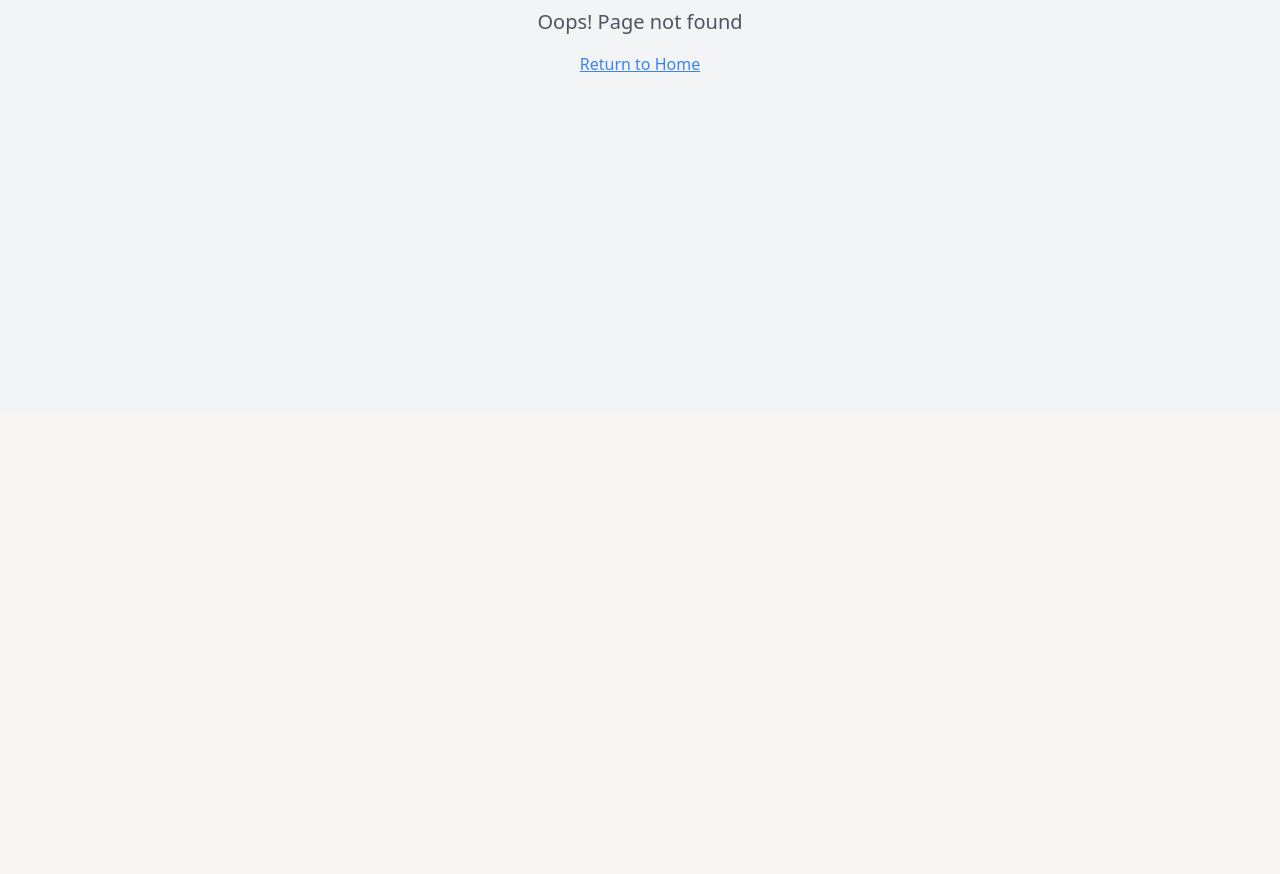
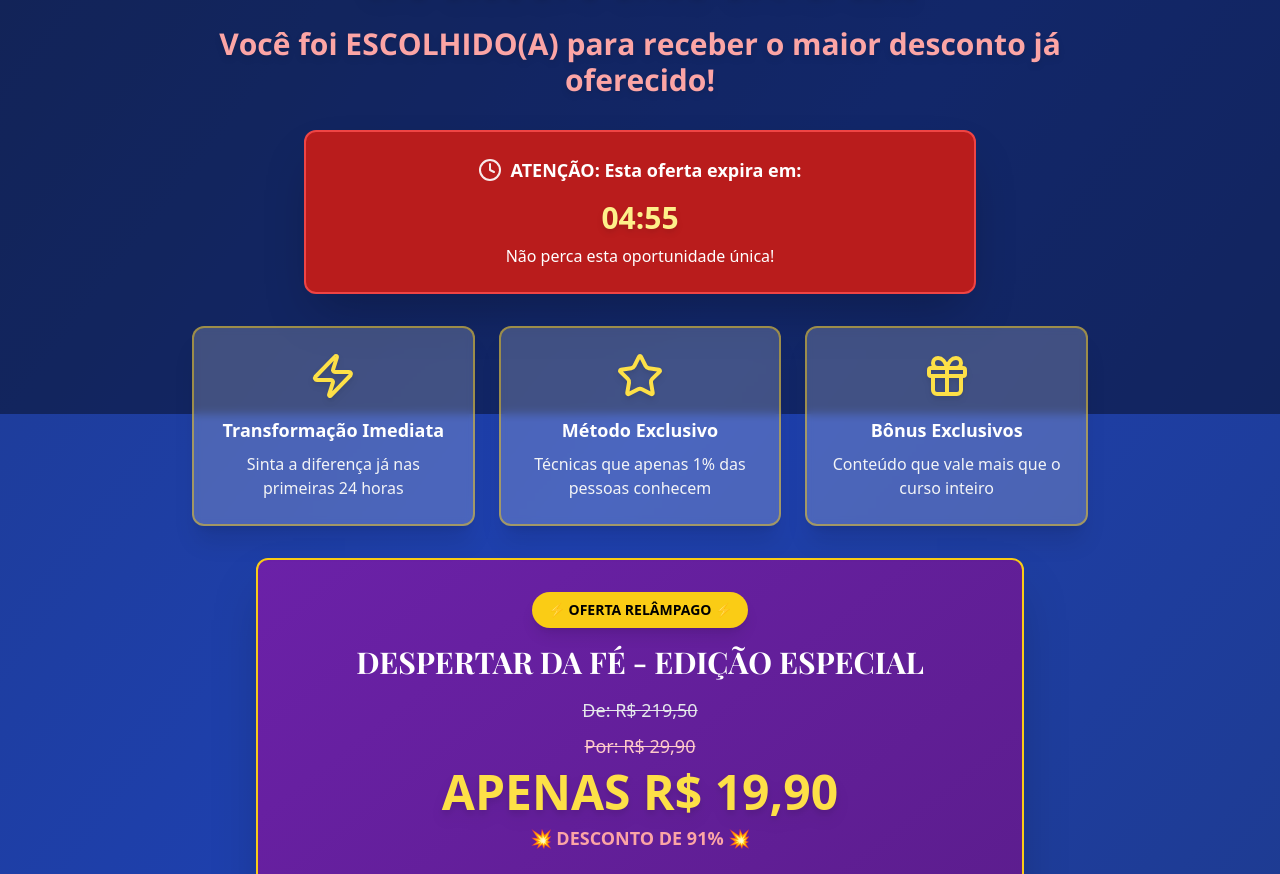
Before and after one commit to viniciuscgodoy/despertar-fe-landing, a React (Vite) app: page /back-redirect in a window 1280 px wide. Before the commit this address had no page. Shown: the part 386-1260 px from the top of the page. Before the commit the page ends 800 px from the top, so only its background shows below. Built offline with nearby package versions, Linux system fonts and the light colour scheme.

Commit message:
Add back redirect page
Adds a new back redirect page with the provided code. It also ensures all links are maintained and the main page icon is used.

```diff
--- a/src/App.tsx
+++ b/src/App.tsx
@@ -4,6 +4,7 @@ import { TooltipProvider } from "@/components/ui/tooltip";
 import { QueryClient, QueryClientProvider } from "@tanstack/react-query";
 import { BrowserRouter, Routes, Route } from "react-router-dom";
 import Index from "./pages/Index";
+import BackRedirect from "./pages/BackRedirect";
 import NotFound from "./pages/NotFound";
 const queryClient = new QueryClient();
 
@@ -18,6 +19,7 @@ const App = () => {
         <BrowserRouter>
           <Routes>
             <Route path="/" element={<Index />} />
+            <Route path="/back-redirect" element={<BackRedirect />} />
             {/* ADD ALL CUSTOM ROUTES ABOVE THE CATCH-ALL "*" ROUTE */}
             <Route path="*" element={<NotFound />} />
           </Routes>
--- /dev/null
+++ b/src/pages/BackRedirect.tsx
@@ -0,0 +1,178 @@
+import { useEffect, useState } from "react";
+import { Button } from "@/components/ui/button";
+import { Card, CardContent } from "@/components/ui/card";
+import { Clock, Zap, Star, Gift } from "lucide-react";
+
+const BackRedirect = () => {
+  const [timeLeft, setTimeLeft] = useState(300); // 5 minutos = 300 segundos
+
+  useEffect(() => {
+    // Contagem regressiva
+    const timer = setInterval(() => {
+      setTimeLeft((prev) => (prev > 0 ? prev - 1 : 0));
+    }, 1000);
+
+    // Detecta tentativa de saída
+    const handleMouseLeave = (e: MouseEvent) => {
+      if (e.clientY < 0) {
+        if (!sessionStorage.getItem("redirected")) {
+          sessionStorage.setItem("redirected", "true");
+          window.location.href = "https://pay.cakto.com.br/3fd4jcm";
+        }
+      }
+    };
+
+    const handleBeforeUnload = () => {
+      if (!sessionStorage.getItem("redirected")) {
+        sessionStorage.setItem("redirected", "true");
+        window.location.href = "https://pay.cakto.com.br/3fd4jcm";
+      }
+    };
+
+    document.addEventListener("mouseleave", handleMouseLeave);
+    window.addEventListener("beforeunload", handleBeforeUnload);
+
+    return () => {
+      clearInterval(timer);
+      document.removeEventListener("mouseleave", handleMouseLeave);
+      window.removeEventListener("beforeunload", handleBeforeUnload);
+    };
+  }, []);
+
+  // Formata o tempo como MM:SS
+  const formatTime = (seconds: number) => {
+    const m = String(Math.floor(seconds / 60)).padStart(2, "0");
+    const s = String(seconds % 60).padStart(2, "0");
+    return `${m}:${s}`;
+  };
+
+  return (
+    <div className="min-h-screen bg-gradient-to-br from-blue-900 via-blue-800 to-blue-900 text-white">
+      <div className="absolute inset-0 bg-black/40"></div>
+
+      <div className="container mx-auto px-4 py-20 relative z-10">
+        <div className="max-w-4xl mx-auto text-center">
+          {/* Headline impactante */}
+          <div className="mb-8">
+            <div className="inline-block bg-yellow-400 text-black px-6 py-3 rounded-full font-bold text-lg mb-4 animate-pulse shadow-lg">
+              🚨 OFERTA ESPECIAL ATIVADA! 🚨
+            </div>
+
+            <h1 className="font-heading text-3xl md:text-5xl lg:text-6xl font-bold mb-6 leading-tight">
+              <span className="block text-yellow-300 drop-shadow-lg">ESPERE!</span>
+              A cada 100 pessoas, apenas 1 é selecionada para esta
+              <span className="block text-yellow-300 drop-shadow-lg">OFERTA ESPECIAL!</span>
+            </h1>
+
+            <h2 className="font-body text-xl md:text-2xl lg:text-3xl mb-8 text-red-300 font-bold drop-shadow-md">
+              Você foi ESCOLHIDO(A) para receber o maior desconto já oferecido!
+            </h2>
+          </div>
+
+          {/* Urgência */}
+          <Card className="bg-red-700 border-red-500 border-2 mb-8 max-w-2xl mx-auto shadow-2xl">
+            <CardContent className="p-6">
+              <div className="flex items-center justify-center gap-2 mb-4">
+                <Clock className="w-6 h-6 text-white animate-pulse" />
+                <span className="font-bold text-white text-lg">
+                  ATENÇÃO: Esta oferta expira em:
+                </span>
+              </div>
+              <div className="text-3xl font-bold text-yellow-200 drop-shadow-md">
+                {formatTime(timeLeft)}
+              </div>
+              <p className="text-white mt-2 font-medium">Não perca esta oportunidade única!</p>
+            </CardContent>
+          </Card>
+
+          {/* Proposta de valor */}
+          <div className="grid md:grid-cols-3 gap-6 mb-8">
+            <Card className="bg-white/20 backdrop-blur-sm border-yellow-400/50 border-2 shadow-xl">
+              <CardContent className="p-6 text-center">
+                <Zap className="w-12 h-12 text-yellow-300 mx-auto mb-4 drop-shadow-md" />
+                <h3 className="font-bold text-lg mb-2 text-white">Transformação Imediata</h3>
+                <p className="text-gray-100 font-medium">Sinta a diferença já nas primeiras 24 horas</p>
+              </CardContent>
+            </Card>
+
+            <Card className="bg-white/20 backdrop-blur-sm border-yellow-400/50 border-2 shadow-xl">
+              <CardContent className="p-6 text-center">
+                <Star className="w-12 h-12 text-yellow-300 mx-auto mb-4 drop-shadow-md" />
+                <h3 className="font-bold text-lg mb-2 text-white">Método Exclusivo</h3>
+                <p className="text-gray-100 font-medium">Técnicas que apenas 1% das pessoas conhecem</p>
+              </CardContent>
+            </Card>
+
+            <Card className="bg-white/20 backdrop-blur-sm border-yellow-400/50 border-2 shadow-xl">
+              <CardContent className="p-6 text-center">
+                <Gift className="w-12 h-12 text-yellow-300 mx-auto mb-4 drop-shadow-md" />
+                <h3 className="font-bold text-lg mb-2 text-white">Bônus Exclusivos</h3>
+                <p className="text-gray-100 font-medium">Conteúdo que vale mais que o curso inteiro</p>
+              </CardContent>
+            </Card>
+          </div>
+
+          {/* Oferta especial */}
+          <Card className="bg-gradient-to-br from-purple-800 to-purple-900 border-yellow-400 border-2 mb-8 max-w-3xl mx-auto shadow-2xl">
+            <CardContent className="p-8">
+              <div className="mb-6">
+                <div className="text-sm font-bold text-black bg-yellow-400 px-4 py-2 rounded-full inline-block mb-4 shadow-lg">
+                  ⚡ OFERTA RELÂMPAGO ⚡
+                </div>
+
+                <h3 className="font-heading text-2xl md:text-3xl font-bold mb-4 text-white">
+                  DESPERTAR DA FÉ - EDIÇÃO ESPECIAL
+                </h3>
+
+                <div className="text-center mb-6">
+                  <div className="text-lg line-through text-gray-200 mb-2 font-medium">
+                    De: R$ 219,50
+                  </div>
+                  <div className="text-lg line-through text-red-200 mb-2 font-medium">
+                    Por: R$ 29,90
+                  </div>
+                  <div className="text-4xl md:text-5xl font-bold text-yellow-300 mb-2 drop-shadow-lg">
+                    APENAS R$ 19,90
+                  </div>
+                  <div className="text-red-300 font-bold text-lg">
+                    💥 DESCONTO DE 91% 💥
+                  </div>
+                </div>
+
+                <div className="bg-black/50 p-4 rounded-lg mb-6 border border-yellow-400/30">
+                  <p className="text-yellow-200 font-bold text-lg mb-2">
+                    🎯 ESTA É A ÚLTIMA CHANCE!
+                  </p>
+                  <p className="text-gray-100 font-medium">
+                    Se você sair desta página, esta oferta especial será perdida para sempre.
+                    Milhares de pessoas já transformaram suas vidas. Não seja mais uma que deixou passar.
+                  </p>
+                </div>
+              </div>
+
+              {/* Botão Mantido */}
+              <Button
+                variant="cta-large"
+                className="w-full text-xl py-6 animate-pulse hover:animate-none bg-yellow-400 text-black hover:bg-yellow-300 font-bold shadow-xl border-2 border-yellow-300"
+                onClick={() => window.open("https://pay.cakto.com.br/3fd4jcm", "_blank")}
+              >
+                🔥 SIM! QUERO ESTA OFERTA AGORA
+              </Button>
+
+              <div className="mt-4 text-center">
+                <p className="text-sm text-gray-100 font-medium">
+                  🔒 Compra 100% segura • Acesso imediato • Garantia total de 7 dias
+                </p>
+                <p className="text-xs text-red-200 mt-2 font-bold">
+                  ⚠️ Oferta válida apenas para os próximos visitantes selecionados
+                </p>
+              </div>
+            </CardContent>
+          </Card>
+        </div>
+      </div>
+    </div>
+  );
+};
+
+export default BackRedirect;
```
